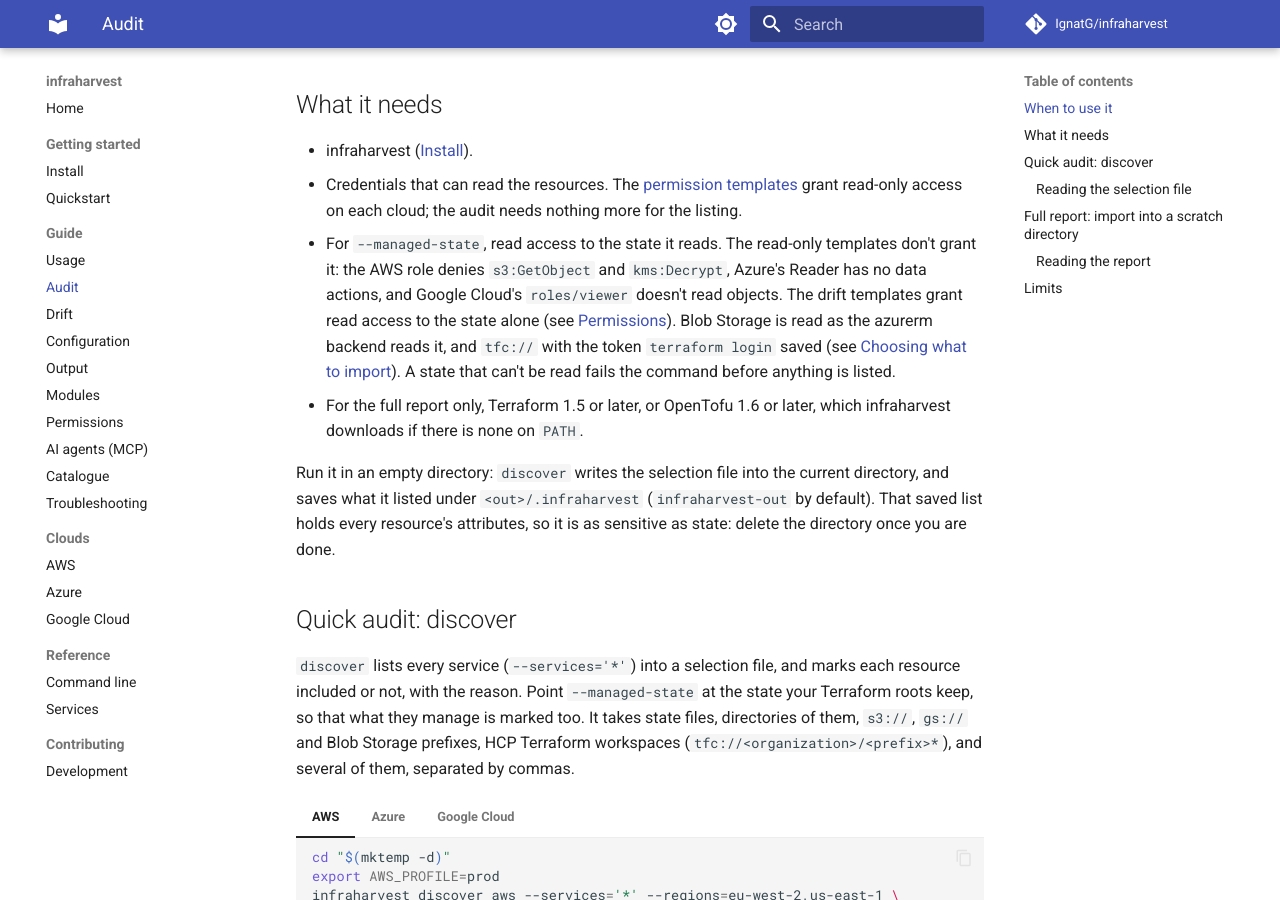
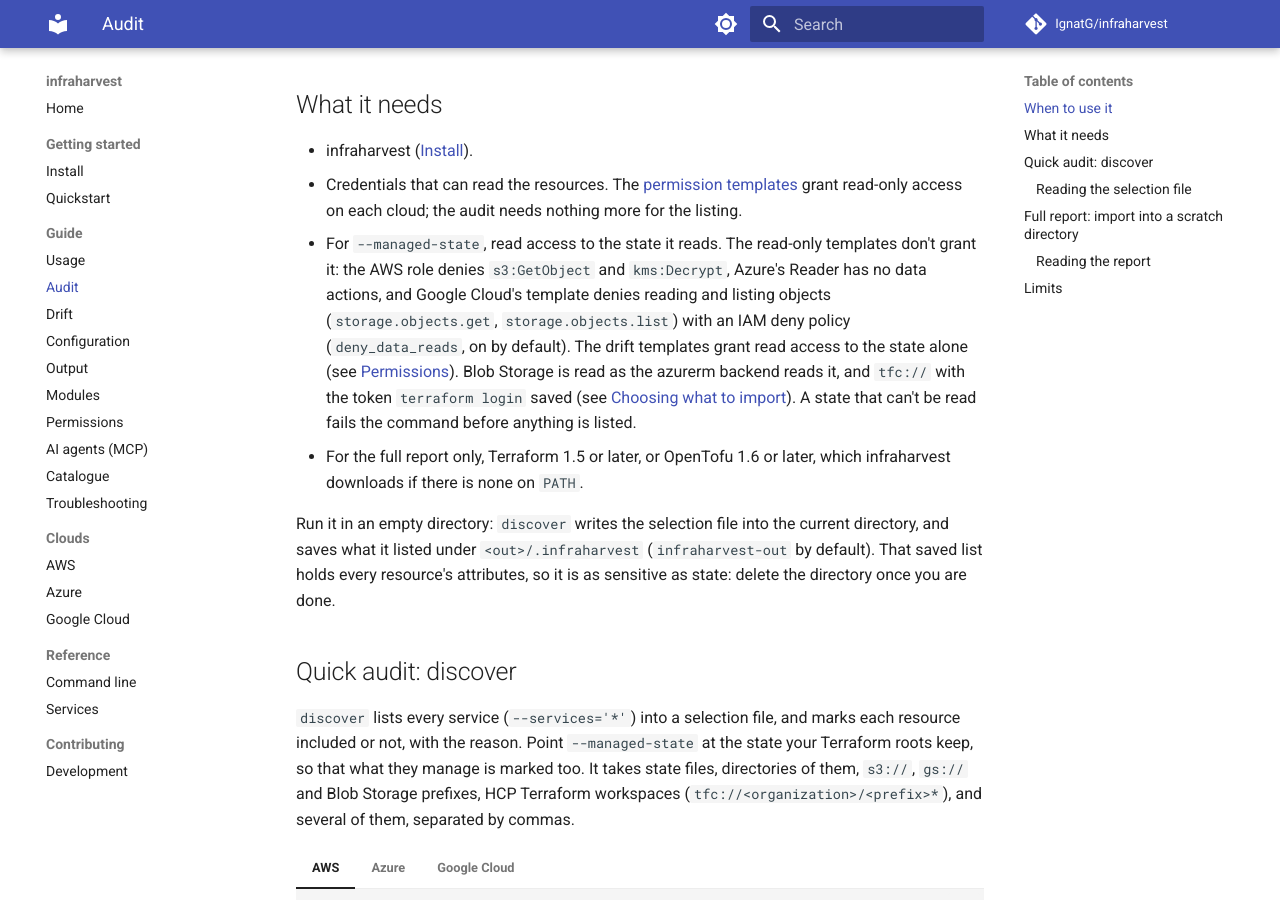
Before and after one commit to IgnatG/infraharvest, an MkDocs documentation site: the page built from docs/audit.md, in a window 1280 px wide and 900 px high, scrolled down 762 px. Built offline with MkDocs 1.6.1 and Material for MkDocs 9.7.7, drawn with Linux system fonts in a browser that asks for light colours; comment, search, counter and statistics services are not loaded.

Commit message:
docs: say the Google template's deny policy keeps objects unread, and how to read state beside it

```diff
--- a/docs/audit.md
+++ b/docs/audit.md
@@ -19,7 +19,7 @@ There are two ways, and you can run both:
 
 - infraharvest ([Install](install.md)).
 - Credentials that can read the resources. The [permission templates](permissions.md) grant read-only access on each cloud; the audit needs nothing more for the listing.
-- For `--managed-state`, read access to the state it reads. The read-only templates don't grant it: the AWS role denies `s3:GetObject` and `kms:Decrypt`, Azure's Reader has no data actions, and Google Cloud's `roles/viewer` doesn't read objects. The drift templates grant read access to the state alone (see [Permissions](permissions.md#drift-reading-the-state)). Blob Storage is read as the azurerm backend reads it, and `tfc://` with the token `terraform login` saved (see [Choosing what to import](usage.md#choosing-what-to-import)). A state that can't be read fails the command before anything is listed.
+- For `--managed-state`, read access to the state it reads. The read-only templates don't grant it: the AWS role denies `s3:GetObject` and `kms:Decrypt`, Azure's Reader has no data actions, and Google Cloud's template denies reading and listing objects (`storage.objects.get`, `storage.objects.list`) with an IAM deny policy (`deny_data_reads`, on by default). The drift templates grant read access to the state alone (see [Permissions](permissions.md#drift-reading-the-state)). Blob Storage is read as the azurerm backend reads it, and `tfc://` with the token `terraform login` saved (see [Choosing what to import](usage.md#choosing-what-to-import)). A state that can't be read fails the command before anything is listed.
 - For the full report only, Terraform 1.5 or later, or OpenTofu 1.6 or later, which infraharvest downloads if there is none on `PATH`.
 
 Run it in an empty directory: `discover` writes the selection file into the current directory, and saves what it listed under `<out>/.infraharvest` (`infraharvest-out` by default). That saved list holds every resource's attributes, so it is as sensitive as state: delete the directory once you are done.
```
Also changed, not shown: action/README.md (+1 -1 lines), docs/drift.md (+1 -1 lines).
